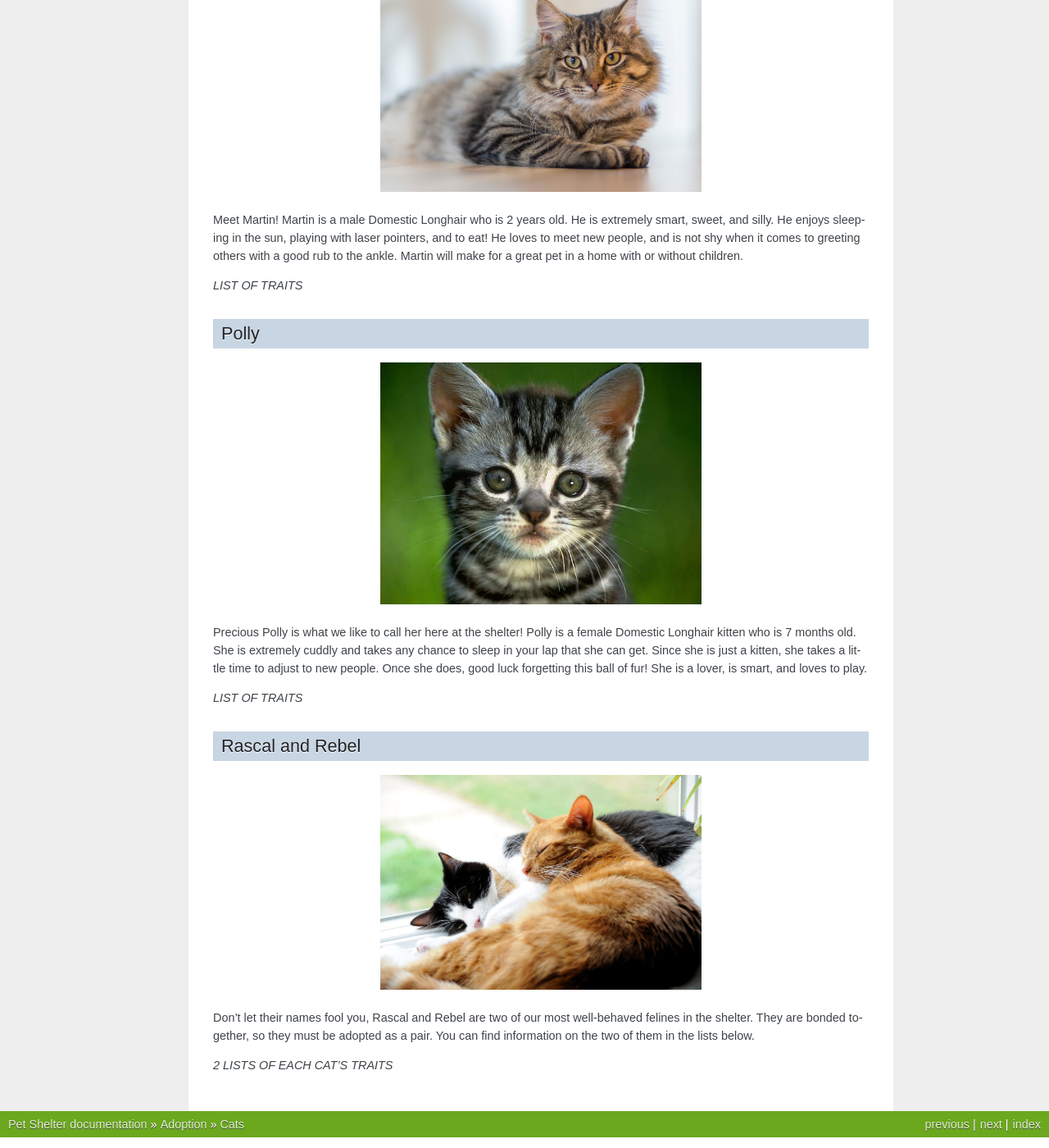
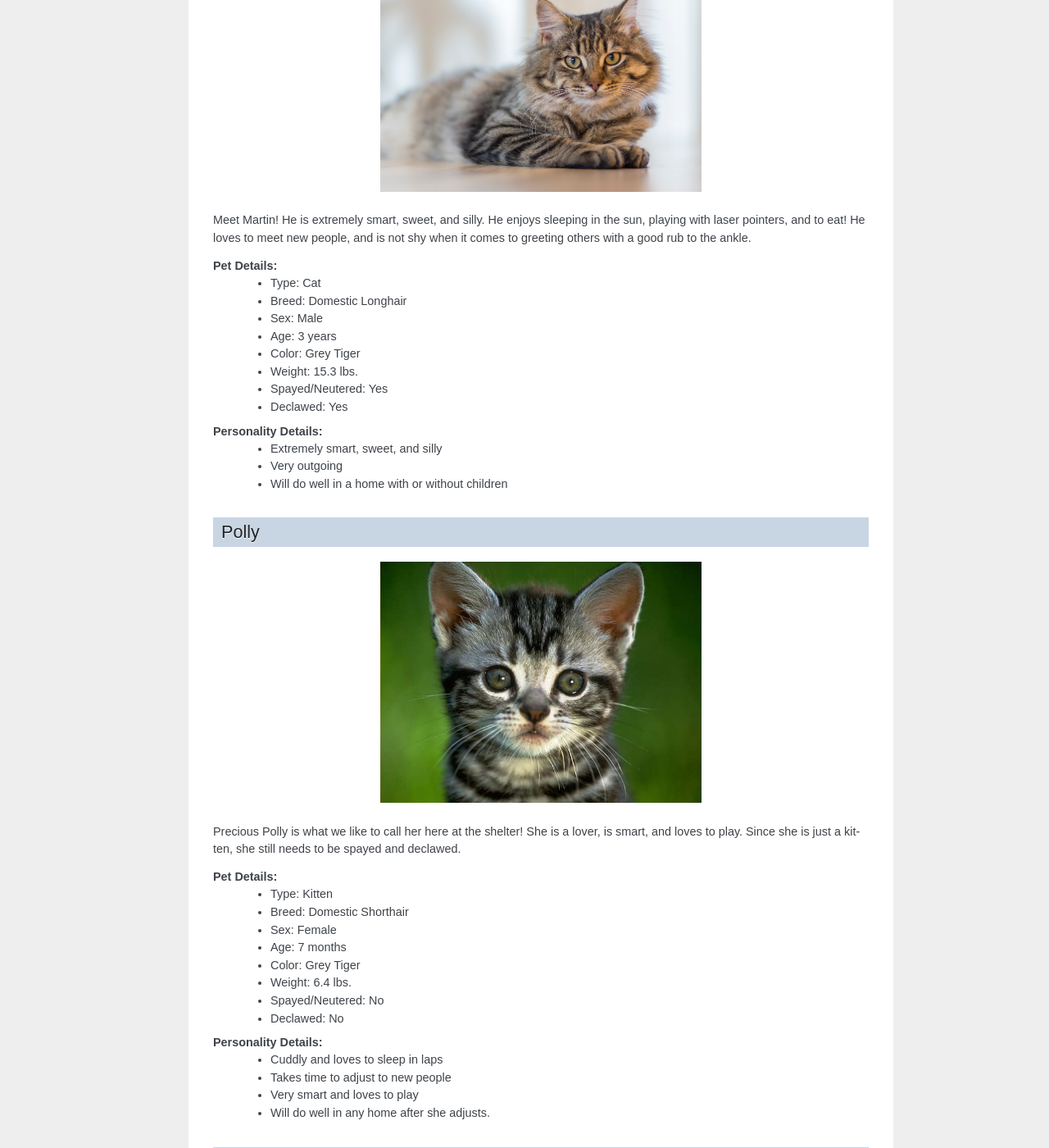
Before and after one commit to plongquian/pet_shelter, a Sphinx documentation site: the page built from source/adoption/cats.rst, in a window 1280 px wide and 1400 px high, scrolled down 300 px. Shown: the whole window at 82% size. Built offline with Sphinx 7.4.7, drawn with Linux system fonts in a browser that asks for light colours; some of the changed text lies outside the part shown.

Commit message:
Finalized details to my pages. Added tables, hypertext links, bullet lists, and formatting to text.

```diff
--- a/source/adoption/cats.rst
+++ b/source/adoption/cats.rst
@@ -1,4 +1,3 @@
-
 Cats
 ====
 
@@ -14,13 +13,25 @@ Martin
 .. figure:: normancat.png
     :width: 50%
 
-Meet Martin! Martin is a male Domestic Longhair who is 2 years old. He
-is extremely smart, sweet, and silly. He enjoys sleeping in the sun,
-playing with laser pointers, and to eat! He loves to meet new people,
-and is not shy when it comes to greeting others with a good rub to the
-ankle. Martin will make for a great pet in a home with or without children.
+Meet Martin! He is extremely smart, sweet, and silly. He enjoys sleeping
+in the sun, playing with laser pointers, and to eat! He loves to meet
+new people, and is not shy when it comes to greeting others with a good
+rub to the ankle.
 
-*LIST OF TRAITS*
+**Pet Details:**
+	* Type: Cat
+	* Breed: Domestic Longhair
+	* Sex: Male
+	* Age: 3 years
+	* Color: Grey Tiger
+	* Weight: 15.3 lbs.
+	* Spayed/Neutered: Yes
+	* Declawed: Yes
+
+**Personality Details:**
+	* Extremely smart, sweet, and silly
+	* Very outgoing
+	* Will do well in a home with or without children
 
 Polly
 ------
@@ -28,14 +39,25 @@ Polly
 .. figure:: polly.png
 	:width: 50%
 
-Precious Polly is what we like to call her here at the shelter! Polly is
-a female Domestic Longhair kitten who is 7 months old. She is extremely
-cuddly and takes any chance to sleep in your lap that she can get. Since
-she is just a kitten, she takes a little time to adjust to new people. Once
-she does, good luck forgetting this ball of fur! She is a lover, is smart,
-and loves to play.
+Precious Polly is what we like to call her here at the shelter! She is
+a lover, is smart, and loves to play. Since she is just a kitten, she
+still needs to be spayed and declawed.
 
-*LIST OF TRAITS*
+**Pet Details:**
+	* Type: Kitten
+	* Breed: Domestic Shorthair
+	* Sex: Female
+	* Age: 7 months
+	* Color: Grey Tiger
+	* Weight: 6.4 lbs.
+	* Spayed/Neutered: No
+	* Declawed: No
+
+**Personality Details:**
+	* Cuddly and loves to sleep in laps
+	* Takes time to adjust to new people
+	* Very smart and loves to play
+	* Will do well in any home after she adjusts.
 
 Rascal and Rebel
 ----------------
@@ -44,8 +66,37 @@ Rascal and Rebel
 	:width: 50%
 
 Don't let their names fool you, Rascal and Rebel are two of our most
-well-behaved felines in the shelter. They are bonded together, so they
-must be adopted as a pair. You can find information on the two of them
-in the lists below.
+well-behaved felines in the shelter. *They are bonded together, so they
+must be adopted as a pair.*
 
-*2 LISTS OF EACH CAT'S TRAITS*
+**Rascal's Details:**
+	* Type: Cat
+	* Breed: Domestic Medium Hair
+	* Sex: Female
+	* Age: 2 years
+	* Color: Orange Tiger
+	* Weight: 16.1 lbs.
+	* Spayed/Neutered: Yes
+	* Declawed: Yes
+
+**Personality:**
+	* Loves to nap and snuggle with Rebel.
+	* Loves to meet new people.
+	* Very smart and well-behaved.
+	* Will do well in any home.
+
+**Rebel's Details:**
+	* Type: Cat
+	* Breed: Domestic Shorthair
+	* Sex: Male
+	* Age: 2.5 years
+	* Color: Black
+	* Weight: 16.13 lbs.
+	* Spayed/Neutered: Yes
+	* Declawed: Yes
+
+**Personality:**
+	* Loves to nap and snuggle with Rascal.
+	* Shy, but very loyal to owners.
+	* Very smart and well-behaved.
+	* Will do better in a home with more mature individuals.
--- a/source/adoption/index.rst
+++ b/source/adoption/index.rst
@@ -29,8 +29,10 @@ that keeps on giving.
 
 Simpson College Pet Shelter makes the adoption process seamless, as
 we are right by your side every step of the way. If you are interested
-in more information, please visit our About page where you will find
+in more information, please visit our `About`_ page where you will find
 our phone number, email address, our location, and our hours.
+
+.. _About: file:///C:/Users/annie.stolte/Documents/pet_shelter/build/html/contact_about/index.html
 
 Adoption Prices
 ---------------
--- a/source/index.rst
+++ b/source/index.rst
@@ -15,8 +15,10 @@ on vaccinations and other pet-health topics, our fostering
 process, and the events that we host here at our shelter!
 
 We also have a variety of animals who are looking for their
-forever home. Stop by our Adoption page to explore what types
+forever home. Stop by our `Adoption`_ page to explore what types
 of dogs, cats, and smaller pets we have in our facility.
+
+.. _Adoption: file:///C:/Users/annie.stolte/Documents/pet_shelter/build/html/adoption/index.html
 
 We are so glad you are here, and look forward to working with you!
 
```
Also changed, not shown: source/adoption/dogs.rst (+51 -18 lines), source/adoption/other_animals.rst (+70 -25 lines).
